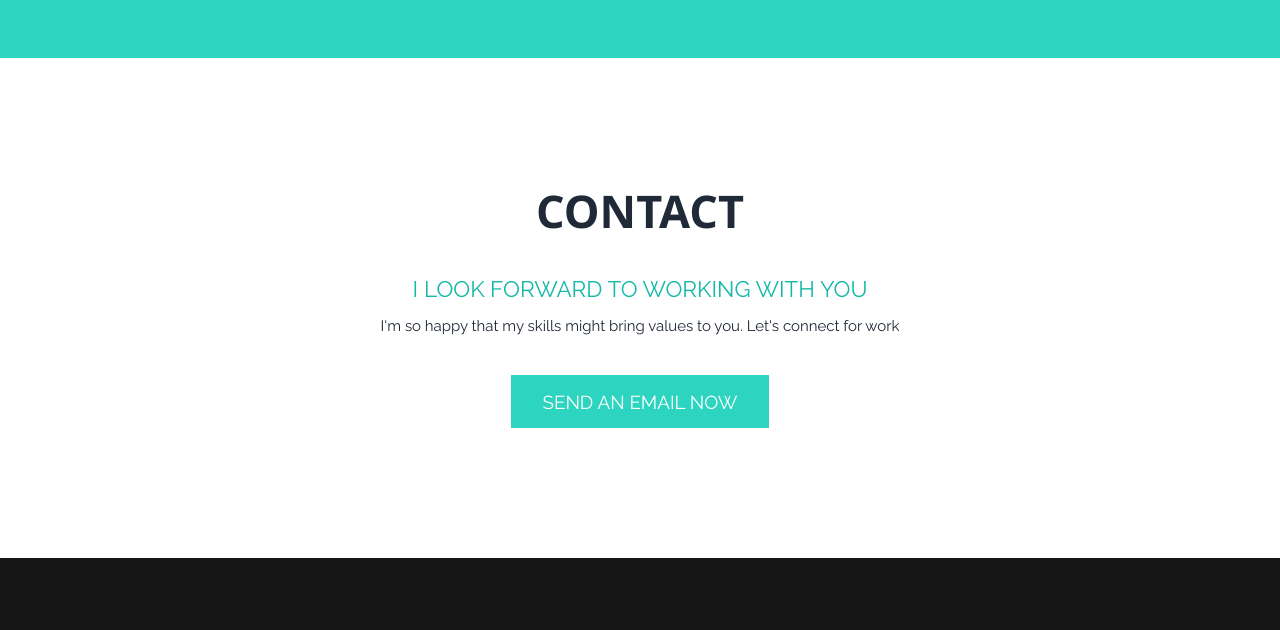
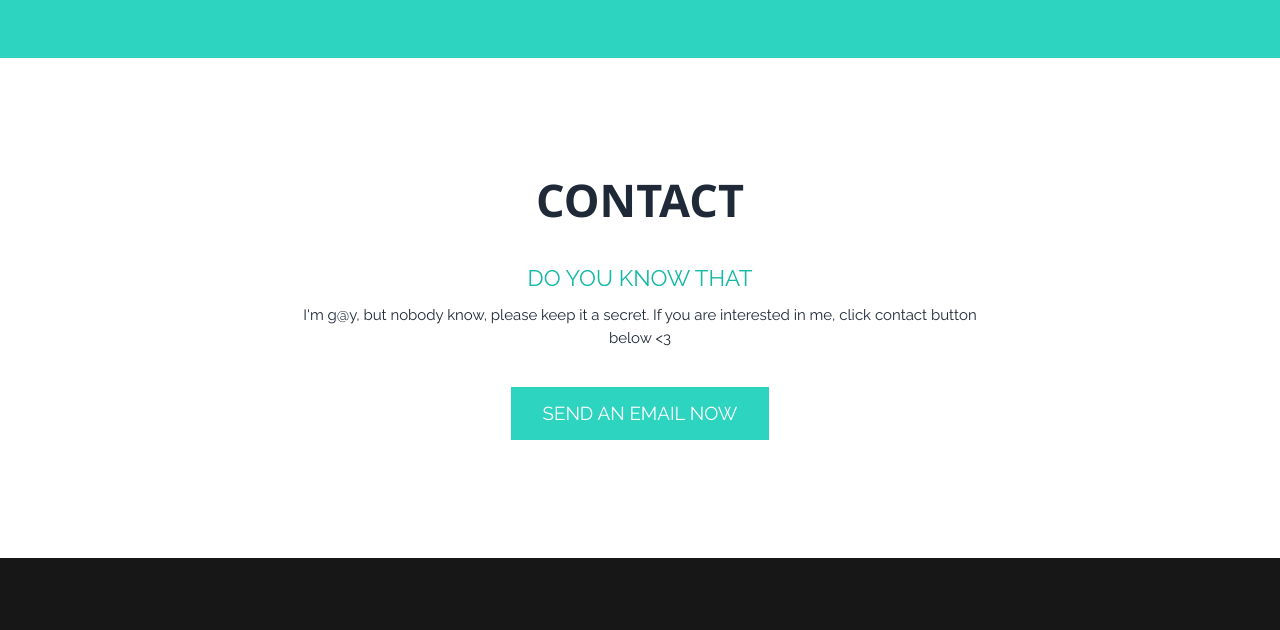
Before and after one commit to SunGoat1001/SunGoat1001.github.io, a website built with Vite: page index.html in a window 1280 px wide. Shown: the part 1542-2172 px from the top of the page. Built offline with nearby package versions, Linux system fonts and the light colour scheme; files whose address does not match are found by name.

Commit message:
update contact

```diff
--- a/index.html
+++ b/index.html
@@ -98,8 +98,8 @@
     <div class="w-full lg:w-[60%] mb-5">
       <h2 class="uppercase text-2xl lg:text-5xl text-center font-bold mb-6 banner-text">Contact</h2>
       <p class="flex flex-col justify-center items-center pt-5 pb-5 text-center">
-        <span class="text-2xl text-teal-500 mb-3 banner-cta">I LOOK FORWARD TO WORKING WITH YOU</span>
-        <span class="banner-cta">I'm so happy that my skills might bring values to you. Let's connect for work</span>
+        <span class="text-2xl text-teal-500 mb-3 banner-cta">DO YOU KNOW THAT</span>
+        <span class="banner-cta">I'm g@y, but nobody know, please keep it a secret. If you are interested in me, click contact button below <3</span>
       </p>
     </div>
     <a href="mailto: nghuuquyen@gmail.com?subject=Hi, Quyen I want to connect with you for work !!!&body=Please describe your work or projects requirements"
```
